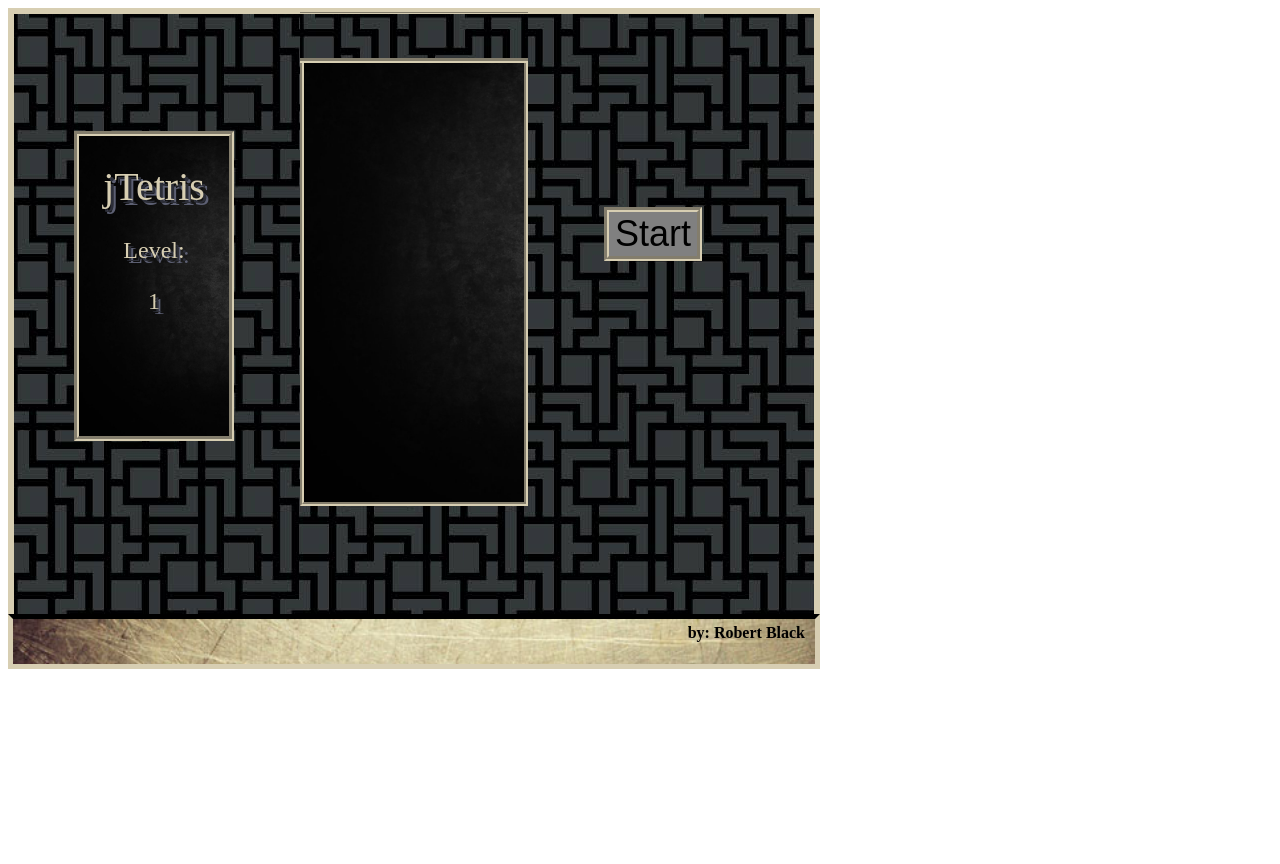
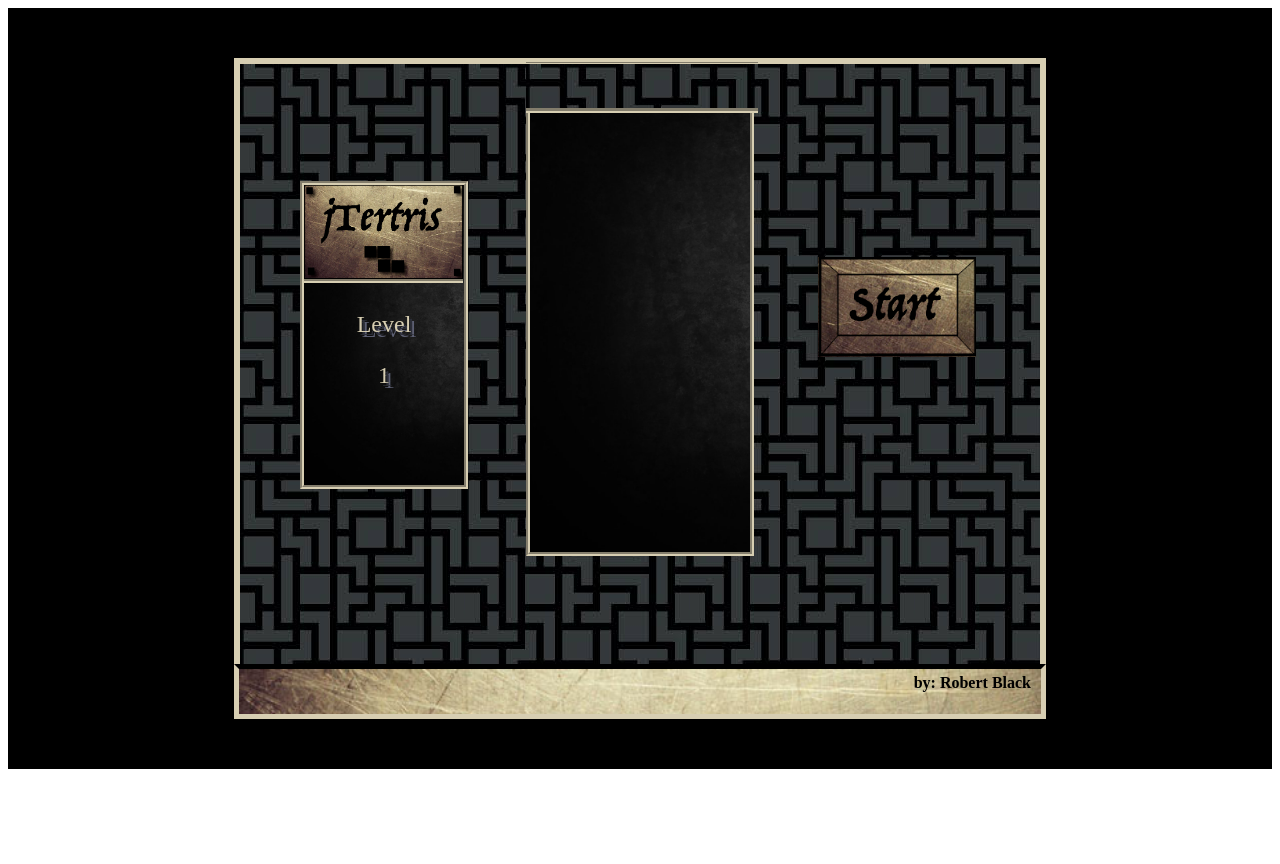
Before and after one commit to Rbla3066/jTetris, a PHP site: page / in a window 1280 px wide. Before the commit the page ends 669 px from the top, so only its background shows below. Run offline with PHP 8.4, Linux system fonts and the light colour scheme.

Commit message:
Version2.0

```diff
--- a/style.css
+++ b/style.css
@@ -20,13 +20,13 @@
 	float: left;
 	position: relative;
 	border-style: groove;
-	border-width: 5px;
+	border-width: 4px;
 	border-color: #d7ceb2;
 	outline-color: gray;
 	top: -375px;
 	left: 30px;
 	height: 300px;
-	width: 150px;
+	width: 160px;
 	background-image: url(images/blackback.jpg);
 	background-size: cover;
 	margin-left: 30px;
@@ -40,7 +40,7 @@
 	z-index: 8;
 }
 #hidder {
-	width: 228px;
+	width: 232px;
 	height: 44px;
 	background-image: url(images/background.jpeg);
 	z-index: 20;
@@ -71,14 +71,13 @@
 	margin: auto;
 	z-index: 20;
 }
-#button {
-	margin-top: 50px;
-}
 #title {
-	text-shadow: 3px 3px 0px #2c2e38, 5px 5px 0px #5c5f72;
-	color: #d7ceb2;
-	font: 40px 'BazarMedium';
-	text-align: center;
+	height: 94px;
+	border-style: groove;
+	border-width: 0px;
+	border-bottom-width: 4px;
+	border-color: #d7ceb2;
+	outline-color: gray
 }
 .set{
 	height: 20px;
@@ -97,46 +96,44 @@
 	border-color: #d7ceb2;
 	width: 800px;
 	z-index: -20;
+	margin:auto;
 	height: 600px;
 	border-bottom-width: 0px;
 }
-.arrow {
-	height: 28px;
+#start {
+	height: 100px;
+	font-size: 36px;
+	position: relative;
+	top: -350px;
+	left: 380px;
+}
+.button {
 	border-style: solid;
 	border-width: 2px;
 }
-#start {
-	font-size: 36px;
-	position: relative;
-	top: -350px;
-	left: 400px;
-	background-color: gray;
-	outline-color: gray;
-	border-color: white;
-	border-style: groove;
-	border-color: #d7ceb2;
-	border-width: 5px;
-	font: 'BazarMedium';
-}
 #downButton {
 	position: relative;
-	top: -250px;
-	left: 273px;
+	top: -225px;
+	left: 210px;
+	height: 65px;
 }
 #leftButton {
 	position: relative;
 	top: -300px;
-	left: 310px;
+	left: 270px;
+	width: 65px;
 }
 #rightButton {
 	position: relative;
 	top: -300px;
-	left: 390px;
+	left: 365px;
+	width: 65px;
 }
 #turnTile {
 	position: relative;
 	top: -300px;
-	left: 429px;
+	left: 428px;
+	height: 65px;
 }
 #level-tally {
 	font-size: 24px;
@@ -156,6 +153,7 @@
 #footer {
 	background-image: url(images/footer.jpg);
 	background-size: cover;
+	margin: auto;
 	font-size: 16px;
 	font-weight: bold;
 	border-width: 5px;
@@ -170,3 +168,9 @@
 	padding-right: 10px;
 
 }
+#back {
+	background-color: black;
+	background-size: cover;
+	padding-top: 50px;
+	padding-bottom: 50px;
+}
--- a/tetris2.html
+++ b/tetris2.html
@@ -6,25 +6,27 @@
         <link rel="stylesheet" href="style.css">
         <script src="jquery-2.2.0.js"></script>
     </head>
-    <body>
+    <body id="body">
+    <div id="back">
     <div id="wrapper">
         <div id="play-screen">
         </div>
         <div id="level" data-name="1000"></div>
         <div id="side-screen">
-        <h1 id="title">jTetris</h1>
-        <p id="level-text">Level: </p>
+        <img src="images/titlephoto.png" id="title">
+        <p id="level-text">Level</p>
         <div id="level-tally" data-name="10">1</div>
         </div>
         <div id="hidder"></div>
-        <button id="start" style="">Start</button>
-        <button id="turnTile" class="button" style="display: none"><img src="images/arrow_spin.png" class="arrow"></button>
-        <button id="leftButton" class="button" style="display: none"><img src="images/arrow_left.png" class="arrow"></button>
-        <button id="rightButton" class="button" style="display: none"><img src="images/arrow_right.png" class="arrow"></button>
-        <button id="downButton" class="button" style="display: none"><img src="images/arrow_down.png" class="arrow"></button>
+        <img src="images/start.jpg" id="start">
+        <img src="images/arrow_spin.jpg" id="turnTile" class="button" style="display: none">
+        <img src="images/arrow_left.jpg" id="leftButton" class="button" style="display: none">
+        <img src="images/arrow_right.jpg" id="rightButton" class="button"  style="display: none">
+        <img src="images/arrow_down.jpg" id="downButton" class="button" style="display: none">
 
     </div>
         <div id="footer">by: Robert Black</div>
+        </div>
         <script type="text/javascript">
 
 
```
Also changed, not shown: README.md, images/arrow_down.jpg (added), images/arrow_down.png (deleted), images/arrow_left.jpg (added), images/arrow_left.png (deleted), images/arrow_right.jpg (added), images/arrow_right.png (deleted), images/arrow_spin.jpg (added), images/arrow_spin.png (deleted), images/background2.jpeg (deleted), images/purpleback.jpg (deleted), images/start.jpg (added), images/titlephoto.png (added), 1 other file.
